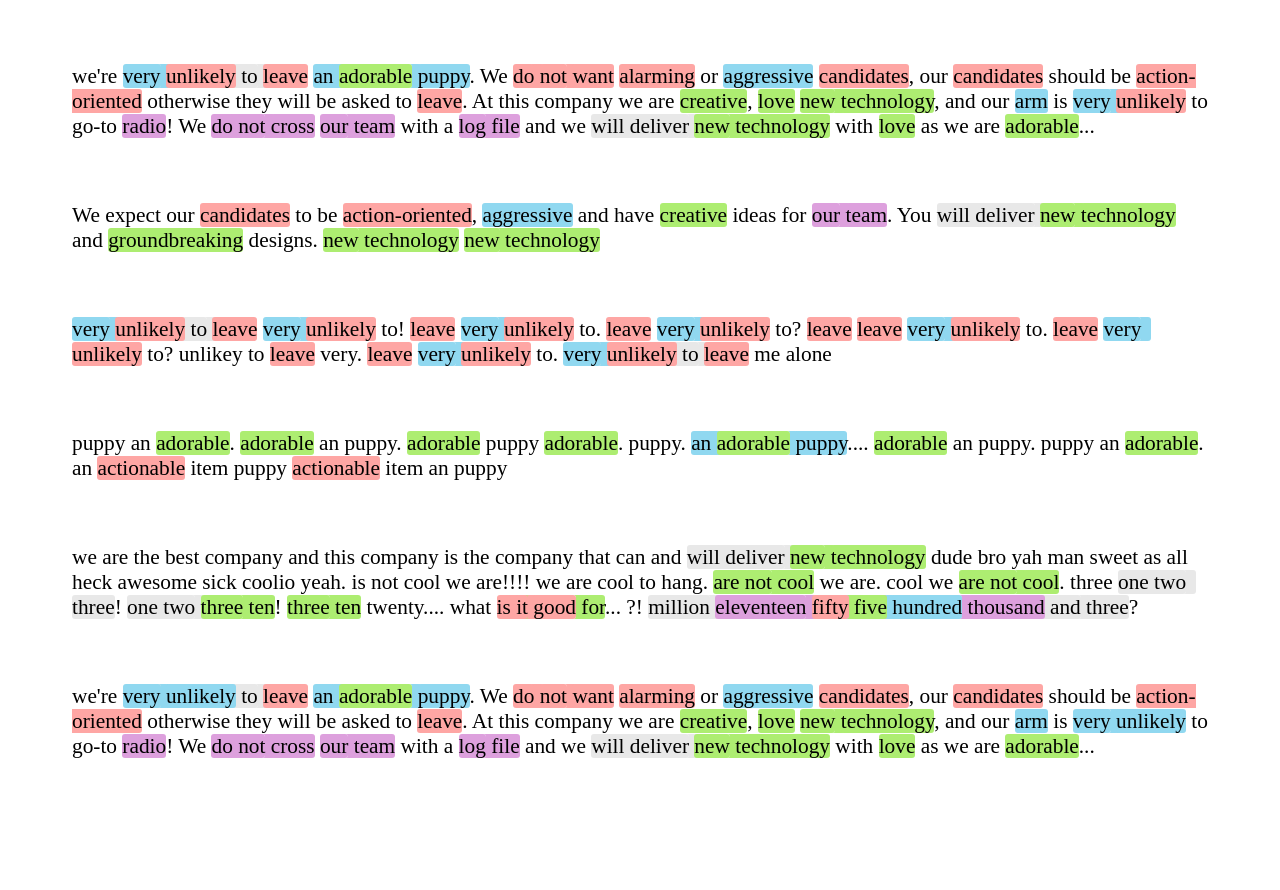
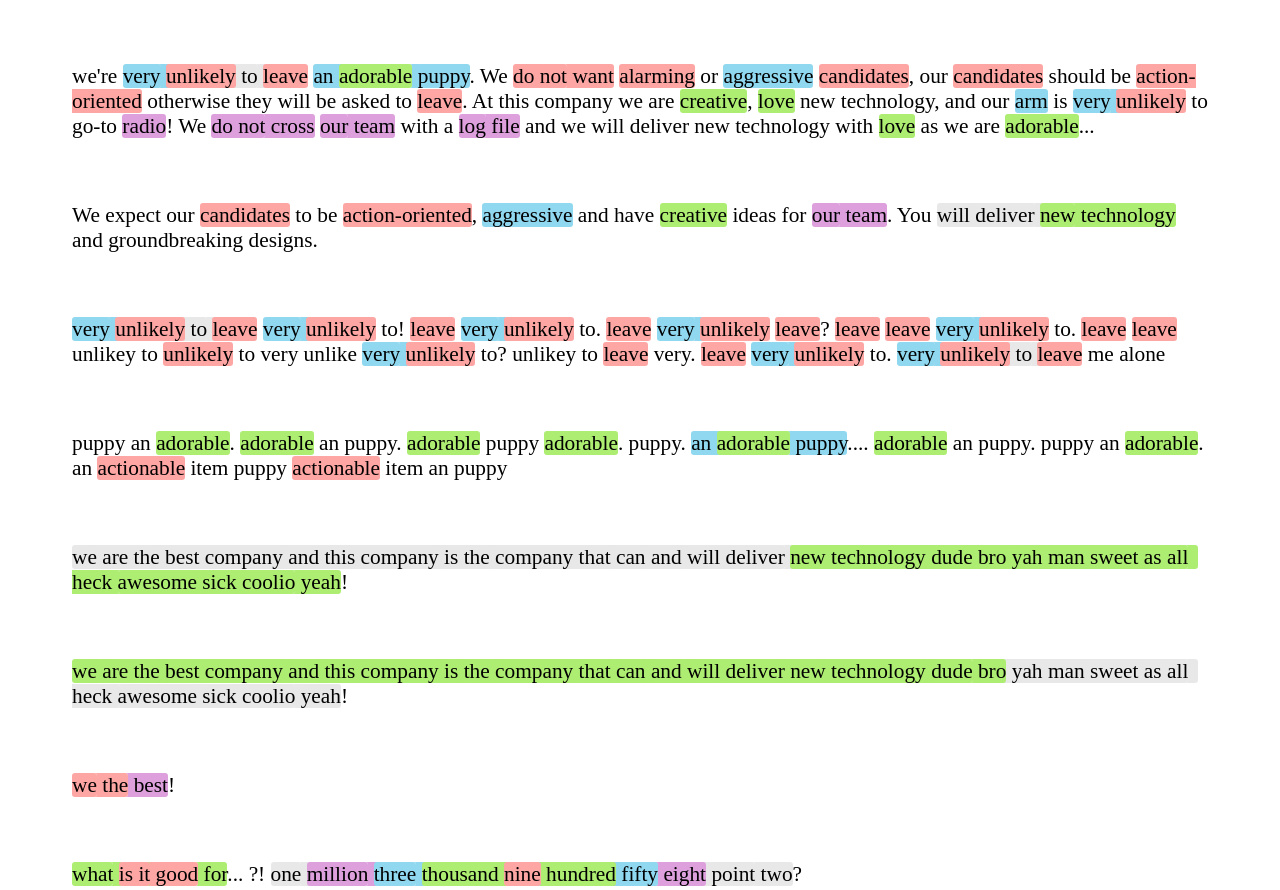
Before and after one commit to SethDonohue/repeatedPhrases, a website with bundled scripts: page highlighted-phrases/src/index.html in a window 1280 px wide. Shown: the top 890 px of the page. Before the commit the page ends 823 px from the top, so only its background shows below. Built offline with nearby package versions, Linux system fonts and the light colour scheme.

Commit message:
changed colors loop to be a continue, not break, fixes a highlighting bug

```diff
--- a/highlighted-phrases/src/index.html
+++ b/highlighted-phrases/src/index.html
@@ -22,7 +22,16 @@
       <div id="highlighter-target-four">
         <p>test div to be removed by controller method</p>
       </div>
-      <div id="highlighter-target-five">
+      <div id="highlighter-target-five-one">
+        <p>test div to be removed by controller method</p>
+      </div>
+      <div id="highlighter-target-five-two">
+        <p>test div to be removed by controller method</p>
+      </div>
+      <div id="highlighter-target-five-three">
+        <p>test div to be removed by controller method</p>
+      </div>
+      <div id="highlighter-target-six">
         <p>test div to be removed by controller method</p>
       </div>
       <div id="highlighter-target-final">
--- a/highlighted-phrases/src/main.js
+++ b/highlighted-phrases/src/main.js
@@ -58,11 +58,11 @@ const testWordLists = {
     // 'we are cool',
     'unlikely',
     'is it good',
-    'fifty',
+    'nine',
   ],
   'green-list': [
     'adorable',
-    'is it good for',
+    'what is it good for',
     'will take stuff',
     'creative',
     'love',
@@ -71,12 +71,12 @@ const testWordLists = {
     //  phrase ends with it will work, but the opposite does not work.
     'new technology',
     // 'will deliver new',
-    // 'new technology dude bro yah man sweet as all heck awesome sick coolio yeah',
-    'three ten',
+    'new technology dude bro yah man sweet as all heck awesome sick coolio yeah',
+    // 'three ten',
     'are not cool',
     // 'cool we are',
     // 'puppy',
-    'fifty five',
+    'thousand nine hundred',
   ],
   'blue-list': [
     'ten twenty',
@@ -85,7 +85,7 @@ const testWordLists = {
     'aggressive',
     'arm',
     // 'leave me', // Since it is first in the phrase it causes
-    'fifty five hundred',
+    'three thousand nine hundred fifty',
   ],
   'purple-list': [
     'do not cross',
@@ -94,42 +94,74 @@ const testWordLists = {
     'radio',
     // 'are not cool',
     // 'cool we are',
-    'eleventeen fifty five hundred thousand',
+    'million three thousand nine hundred fifty eight',
   ],
   'grey-list': [
     'very unlikely to leave',
     'cool to hang',
     'will deliver new',
     // 'new technology',
-    // 'we are the best company and this company is the company that can and will deliver new technology dude bro',
-    'one two three',
-    'million eleventeen fifty five hundred thousand and three',
+    'we are the best company and this company is the company that can and will deliver new technology dude bro',
+    // 'one two three',
+    'one million three thousand nine hundred fifty eight point two',
+  ],
+};
+
+const testWordListsTwo = {
+  'green-list': [
+    'we are the best company and this company is the company that can and will deliver new technology dude bro',
+  ],
+  'grey-list': [
+    'bro yah man sweet as all heck awesome sick coolio yeah',
+  ],
+};
+
+const testWordListsThree = {
+  'red-list': [
+    'we the',
+  ],
+  'purple-list': [
+    'the best',
   ],
 };
 
 const testString = 'we\'re very unlikely to leave an adorable puppy. We do not want alarming or aggressive candidates, our candidates should be action-oriented otherwise they will be asked to leave. At this company we are creative, love new technology, and our arm is very unlikely to go-to radio! We do not cross our team with a log file and we will deliver new technology with love as we are adorable...';
 
-const testStringTwo = 'We expect our candidates to be action-oriented, aggressive and have creative ideas for our team. You will deliver new technology and groundbreaking designs. new technology new technology ';
+const testStringTwo = 'We expect our candidates to be action-oriented, aggressive and have creative ideas for our team. You will deliver new technology and groundbreaking designs.';
 
 const shortTest = ' puppy an adorable. adorable an puppy. adorable puppy adorable. puppy. an adorable puppy.... adorable an puppy. puppy an adorable. an actionable item puppy actionable item an puppy';
-const shortTestTwo = 'very unlikely to leave very unlikely to! leave very unlikely to. leave very unlikely to? leave leave very unlikely to. leave very unlikely to? unlikey to leave very. leave very unlikely to. very unlikely to leave me alone';
-const shortTestThree = 'our arm';
-const shortTestFive = 'we are the best company and this company is the company that can and will deliver new technology dude bro yah man sweet as all heck awesome sick coolio yeah. is not cool we are!!!! we are cool to hang. are not cool we are. cool we are not cool. three one two three! one two three ten! three ten twenty.... what is it good for... ?! million eleventeen fifty five hundred thousand and three?';
+
+const repetativeTest = 'very unlikely to leave very unlikely to! leave very unlikely to. leave very unlikely leave? leave leave very unlikely to. leave leave unlikey to unlikely to very unlike very unlikely to? unlikey to leave very. leave very unlikely to. very unlikely to leave me alone';
+
+const multipleInclusivePhrases = 'what is it good for... ?! one million three thousand nine hundred fifty eight point two?';
+
+const longPhrasesTest = 'we are the best company and this company is the company that can and will deliver new technology dude bro yah man sweet as all heck awesome sick coolio yeah!';
+
+const shortHighPriorityOverLowPhrases = 'we the best!';
 
 const controllerOne = new Controller('highlighter-target', testWordLists);
 controllerOne.renderHighlights(testString);
 
-const controllerTwo = new Controller('highlighter-target-two', testWordLists);
+const controllerTwo = new Controller('highlighter-target-two', originalLists);
 controllerTwo.renderHighlights(testStringTwo);
 
 const controllerThree = new Controller('highlighter-target-three', testWordLists);
-controllerThree.renderHighlights(shortTestTwo);
+controllerThree.renderHighlights(repetativeTest);
 
 const controllerFour = new Controller('highlighter-target-four', testWordLists);
 controllerFour.renderHighlights(shortTest);
 
-const controllerFive = new Controller('highlighter-target-five', testWordLists);
-controllerFive.renderHighlights(shortTestFive);
+const controllerFiveOne = new Controller('highlighter-target-five-one', testWordLists);
+controllerFiveOne.renderHighlights(longPhrasesTest);
+
+const controllerFiveTwo = new Controller('highlighter-target-five-two', testWordListsTwo);
+controllerFiveTwo.renderHighlights(longPhrasesTest);
+
+const controllerFiveThree = new Controller('highlighter-target-five-three', testWordListsThree);
+controllerFiveThree.renderHighlights(shortHighPriorityOverLowPhrases);
+
+const controllerSix = new Controller('highlighter-target-six', testWordLists);
+controllerSix.renderHighlights(multipleInclusivePhrases);
 
 const controllerFINAL = new Controller('highlighter-target-final', originalLists);
 controllerFINAL.renderHighlights(testString);
```
Also changed, not shown: highlighted-phrases/src/lib/control.js.
